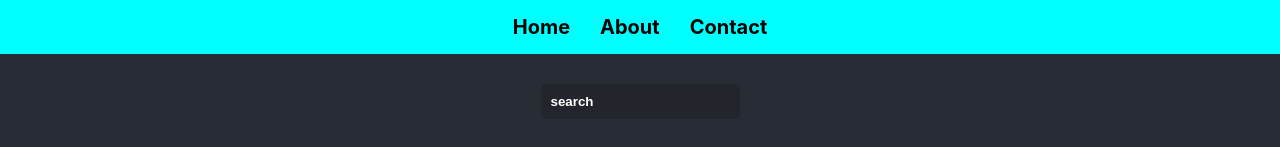
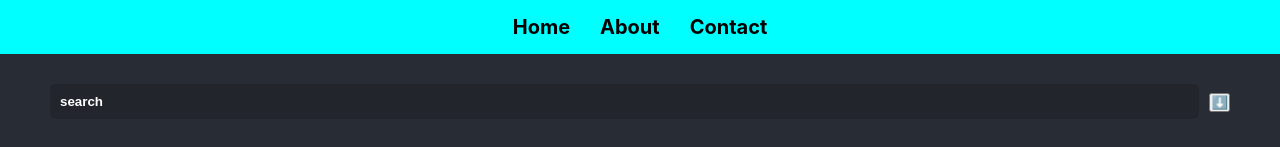
Before and after one commit to kmumladze/React, a React (Create React App) app: page / in a window 1280 px wide. Shown: the top 147 px of the page. Built offline with nearby package versions, Linux system fonts and the light colour scheme.

Commit message:
feat: sort runners

```diff
--- a/src/components/Layout.css
+++ b/src/components/Layout.css
@@ -21,10 +21,13 @@
   gap: 30px;
   align-items: center;
   flex: 1;
+  margin: 0 50px;
 }
 .search-container {
   display: flex;
   gap: 10px;
+  align-items: center;
+  width: 100%;
 }
 .search-container input {
   padding: 10px;
@@ -33,14 +36,8 @@
   border: none;
   font-weight: bolder;
   color: white;
+  flex: 1;
 }
 .search-container input::placeholder {
   color: white;
 }
-
-.search-container button {
-  padding: 8px;
-  background-color: aqua;
-  border: none;
-  border-radius: 5px;
-}
--- a/src/components/Layout.js
+++ b/src/components/Layout.js
@@ -56,6 +56,7 @@ export function Layout() {
   const [searchValue, setSearchValue] = useState('');
   const [name, setName] = useState('');
   const [runners, setRunners] = useState(results);
+  const [direction, setDirection] = useState('up');
 
   const handleChange = (event) => {
     const newSearch = event.target.value;
@@ -69,28 +70,38 @@ export function Layout() {
     setRunners(filteredRunners);
   };
 
-  // const handleButtonClick = () => {
-  //   const filteredRunners = results.filter((runner) => {
-  //     return runner.name.toLowerCase().includes(searchValue.toLowerCase());
-  //   });
-
-  //   setRunners(filteredRunners);
-  // };
-
   const handleNameClick = (event) => {
     setName(event.target.textContent);
   };
+  const handleClick = (direction) => {
+    setDirection(direction);
+  };
+
+  const sortedRunners = [...runners].sort((a, b) => {
+    if (direction === 'up') {
+      return a.name > b.name;
+    } else {
+      return a.name < b.name;
+    }
+  });
 
   return (
     <div className="content">
       <h1>{name}</h1>
       <div className="search-container">
         <input type="text" placeholder="search" value={searchValue} onChange={handleChange} />
-        {/* <button onClick={handleButtonClick}>search</button> */}
+
+        <div className="arrow">
+          {direction === 'up' ? (
+            <button onClick={() => handleClick('down')}>⬇️</button>
+          ) : (
+            <button onClick={() => handleClick('up')}>⬆️</button>
+          )}
+        </div>
       </div>
 
-      <div className="grid-container">
-        {runners.map((runner) => (
+      <div className="grid-container ">
+        {sortedRunners.map((runner) => (
           <Profile key={runner.name}>
             <img src={runner.img} alt="medal" className="medal" />
             <h1 className="runner" onClick={handleNameClick}>
```
